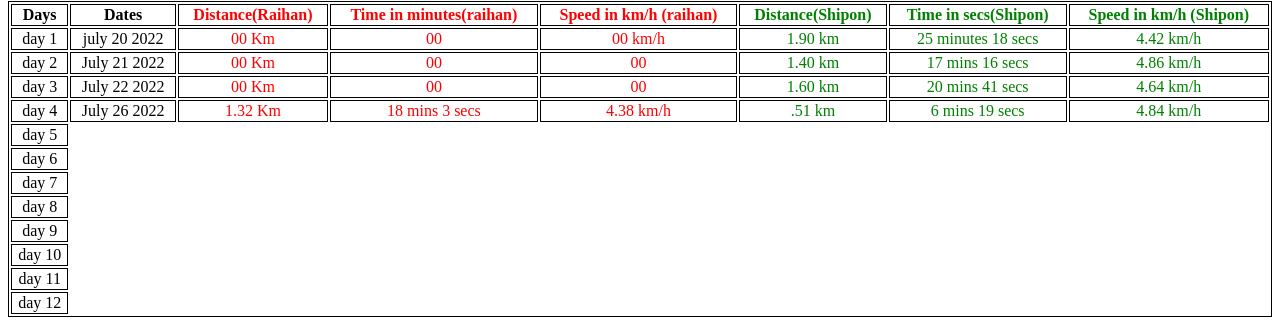
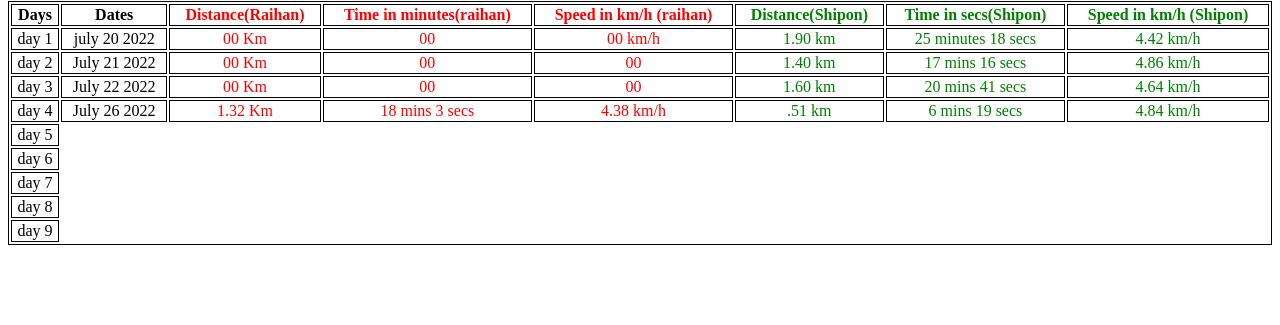
Before and after one commit to shippedoff/raihanVshipon, a plain HTML site: page index.html in a window 1280 px wide. Shown: the part 626-951 px from the top of the page. After the commit the page ends 879 px from the top, so only its background shows below. Drawn offline with Linux system fonts and the light colour scheme.

Commit message:
latest commit

```diff
--- a/index.html
+++ b/index.html
@@ -226,18 +226,6 @@
             <td>day 9</td>
 
         </tr>
-        <tr>
-            <td>day 10</td>
-
-        </tr>
-        <tr>
-            <td>day 11</td>
-
-        </tr>
-        <tr>
-            <td>day 12</td>
-
-        </tr>
 
     </table>
 
```
